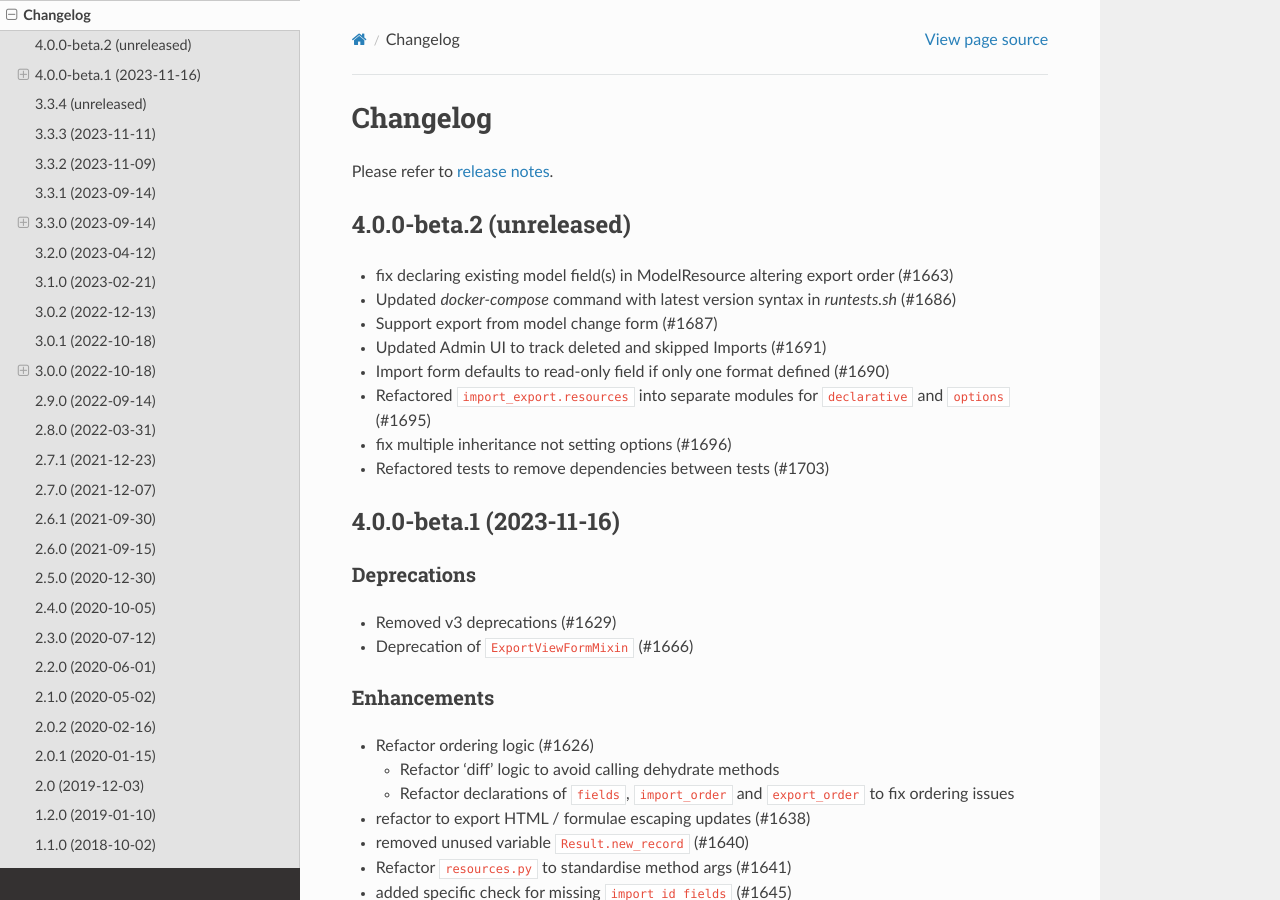
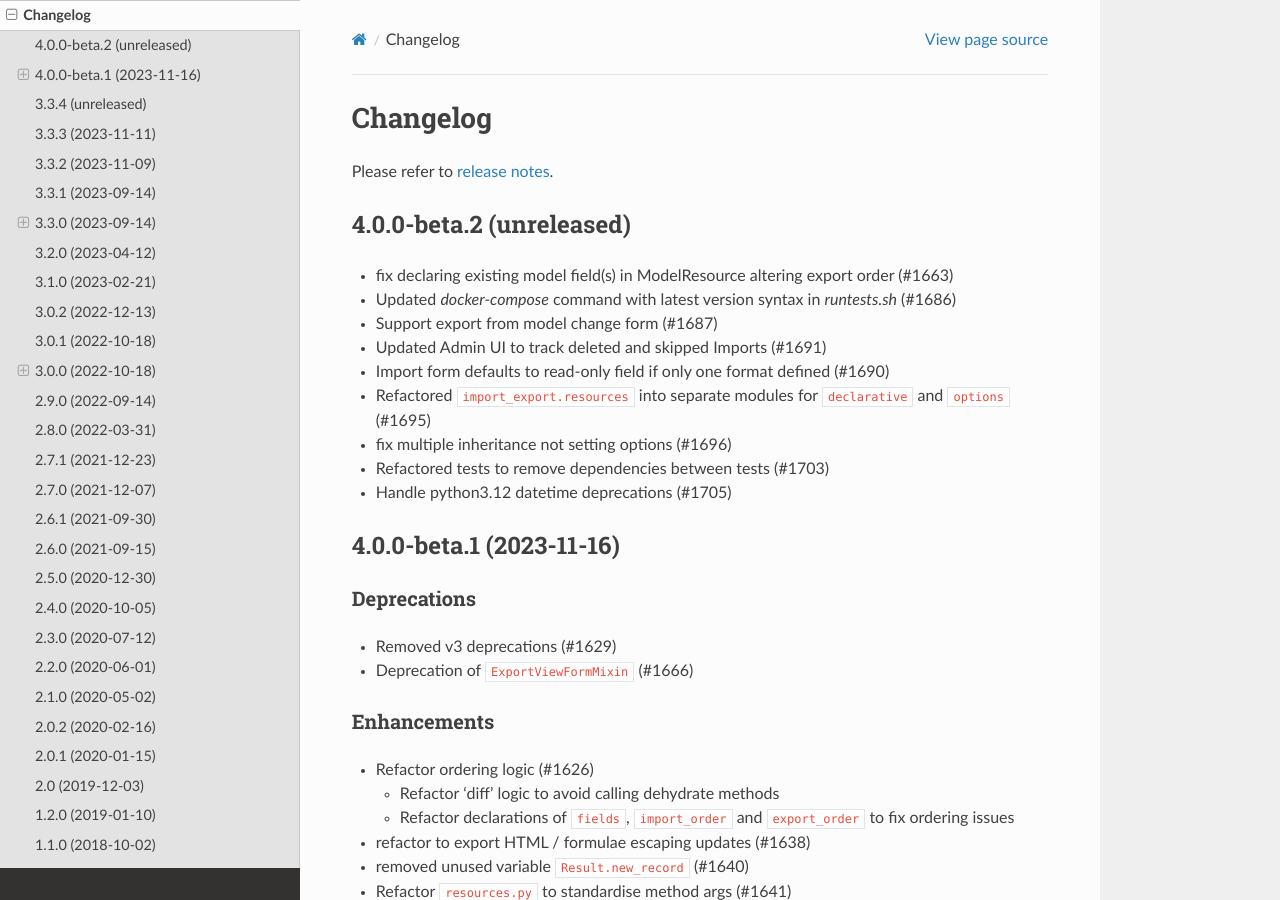
Before and after one commit to django-import-export/django-import-export, a Sphinx documentation site: the page built from docs/changelog.rst, in a window 1280 px wide and 900 px high. Built offline with Sphinx 7.4.7 and the Read the Docs theme 2.0.0, drawn with Linux system fonts in a browser that asks for light colours; pages that are not in the unit, such as notebooks, are missing from menus; the version number could not be read and is left out; cross-references to code outside the pages are shown as plain code.

Commit message:
updated changelog

```diff
--- a/docs/changelog.rst
+++ b/docs/changelog.rst
@@ -14,6 +14,7 @@ Please refer to :doc:`release notes<release_notes>`.
 - Refactored :module:`~import_export.resources` into separate modules for ``declarative`` and ``options`` (#1695)
 - fix multiple inheritance not setting options (#1696)
 - Refactored tests to remove dependencies between tests (#1703)
+- Handle python3.12 datetime deprecations (#1705)
 
 4.0.0-beta.1 (2023-11-16)
 --------------------------
```
